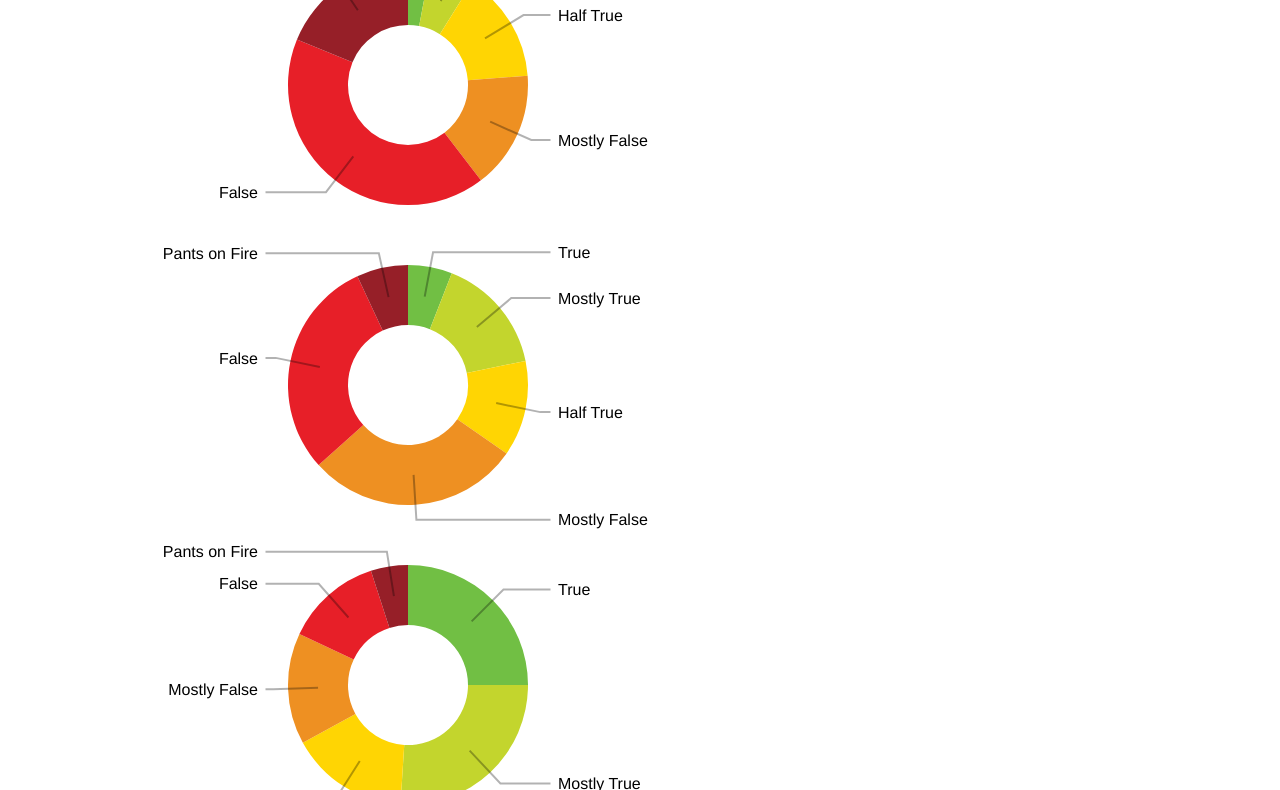
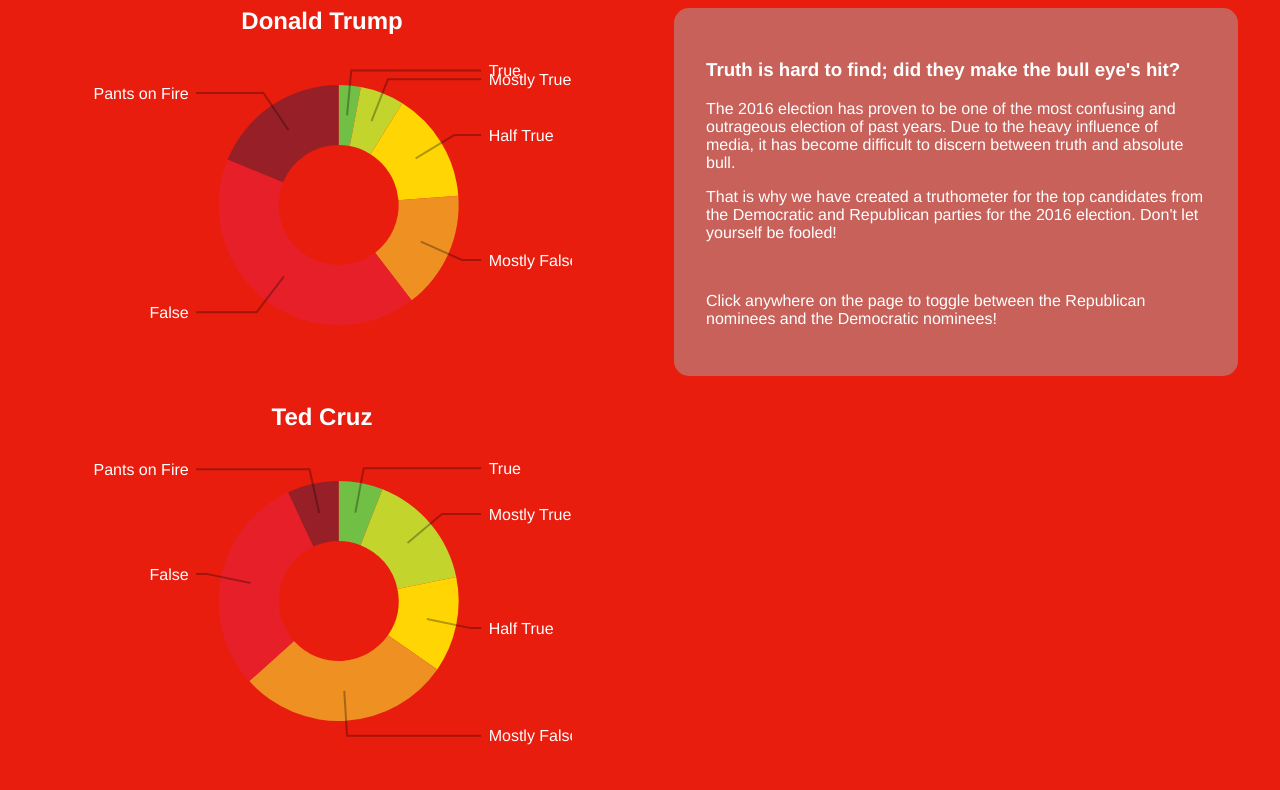
Before and after one commit to alicexue/money_matters, a plain HTML site: page index.html in a window 1280 px wide. Shown: the part 73-863 px from the top of the page. Drawn offline with nearby package versions, Linux system fonts and the light colour scheme.

Commit message:
Added styling and description

```diff
--- a/css/style.css
+++ b/css/style.css
@@ -1,8 +1,13 @@
 body {
-    font-family: "Helvetica Neue", Helvetica, Arial, sans-serif;
-    width: 960px;
-    height: 500px;
+    width: 100vw;
+    height: 100vh;
     position: relative;
+    background-color: #E91D0E;
+}
+
+.writing{
+  font-family: "Helvetica Neue", Helvetica, Arial, sans-serif;
+  color: white;
 }
 
 svg {
@@ -20,3 +25,21 @@ polyline{
     stroke-width: 2px;
     fill: none;
 }
+
+
+.candidates{
+  height: 300px;
+  padding-left: 5%;
+  width: 500px;
+  margin-bottom: 7.5%;
+}
+
+.description{
+  position: absolute;
+  width: 500px;
+  top: 7.5%;
+  right: 50px;
+  border-radius: 15px;
+  background-color: rgba(166, 166, 166, 0.5);
+  padding: 2.5%;
+}
--- a/index.html
+++ b/index.html
@@ -4,13 +4,39 @@
     <title>Candidate Trustworthiness</title>
     <link rel="stylesheet" type="text/css" href="css/style.css">
   </head>
-  <body>
-    <div id = "div0" style = "height:300px">
-    </div>
-    <div id = "div1" style = "height:300px">
-    </div>
-    <div id = "div2" style = "height:300px">
-    </div>
+  <body class="writing">
+    <center><h1>Bullship!</h1></center>
+
+        <div id = "div0" class="candidates">
+          <center><h2>Donald Trump</h2></center>
+        </div>
+
+
+        <div id = "div1" class="candidates">
+          <center><h2>Ted Cruz</h2></center>
+        </div>
+
+
+        <div id = "div2" class="candidates">
+          <center><h2>John Krasich</h2></center>
+        </div>
+
+        <div class="description">
+            <h3>Truth is hard to find; did they make the bull eye's hit?</h3>
+            <p>
+              The 2016 election has proven to be one of the most confusing and outrageous election of past years. Due to the heavy influence of media, it has become difficult to discern between truth and absolute bull.
+            </p>
+
+            <p>
+              That is why we have created a truthometer for the top candidates from the Democratic and Republican parties for the 2016 election. Don't let yourself be fooled!
+            </p>
+
+            <br>
+
+            <p>
+              Click anywhere on the page to toggle between the Republican nominees and the Democratic nominees!
+            </p>
+        </div>
   </body>
   <script src="https://d3js.org/d3.v3.min.js" charset="utf-8"></script>
   <script src="index.js"></script>
--- a/index.js
+++ b/index.js
@@ -1,3 +1,5 @@
+
+// Dictionary initializations for Republican and Democrats
 var demData = {
     "Hillary Clinton": {
 	"True": 0.24,
@@ -44,8 +46,11 @@ var repData = {
     }
 };
 
+
+// Boolean that serves as toggle
 var showingDems = false;
 
+// function that creates the graphs
 var chart = function(index,data){
     var svg = d3.select("#div" + index)
 	.append("svg")
@@ -76,7 +81,8 @@ var chart = function(index,data){
 	.innerRadius(radius * 0.9)
 	.outerRadius(radius * 0.9);
 
-    svg.attr("transform", "translate(" + width / 2 + "," + height / 2 + ")");
+    //svg.attr("transform", "translate(" + width / 2 + "," + height / 2 + ")");
+    svg.attr("transform", "translate(" + width / 3 + "," + height / 2 + ")");
 
     var key = function(d){ return d.data.label; };
 
@@ -101,23 +107,26 @@ var chart = function(index,data){
       		change(fillData(repData[candidate]));
       		divIndex++;
       	    }
-	    showingDems = false;
+      	    //showingDems = false;
       	} else {
       	    for (var candidate in demData) {
       		svg = d3.select("#div" + divIndex);
       		change(fillData(demData[candidate]));
       		divIndex++;
       	    }
-	    showingDems = true;
+      	    //showingDems = true;
       	}
     };
 
     d3.select("body")
 	.on("click", function(){
 	    changeParty();
+      console.log(showingDems);
 	});
 
     function change(data) {
+
+
 
 	/* ------- PIE SLICES -------*/
 	var slice = svg.select(".slices").selectAll("path.slice")
@@ -142,6 +151,8 @@ var chart = function(index,data){
 	slice.exit()
 	    .remove();
 
+
+
 	/* ------- TEXT LABELS -------*/
 
 	var text = svg.select(".labels").selectAll("text")
@@ -150,6 +161,7 @@ var chart = function(index,data){
 	text.enter()
 	    .append("text")
 	    .attr("dy", ".35em")
+      .style("fill", "white")
 	    .text(function(d) {
 		return d.data.label;
 	    });
@@ -183,6 +195,8 @@ var chart = function(index,data){
 	text.exit()
 	    .remove();
 
+
+
 	/* ------- SLICE TO TEXT POLYLINES -------*/
 
 	var polyline = svg.select(".lines").selectAll("polyline")
@@ -213,16 +227,29 @@ var chart = function(index,data){
 function update() {
     var divNum = 0;
     if (showingDems == true) {
+      console.log("Democrats");
+      var body = d3.select("body")
+      .transition()
+      .style("background-color", "#232066");
+
     	for (var candidate in demData) {
     	    chart(divNum,demData[candidate]);
     	    divNum++;
     	}
+      showingDems = false;
     } else {
+      console.log("Republican");
+      var body = d3.select("body")
+      .transition()
+      .style("background-color", "#E91D0E");
+
     	for (var candidate in repData) {
     	    chart(divNum,repData[candidate]);
     	    divNum++;
     	}
+      showingDems = true;
     }
+
 };
 
 
```
Lines whose indentation alone changed are shown as unchanged.
